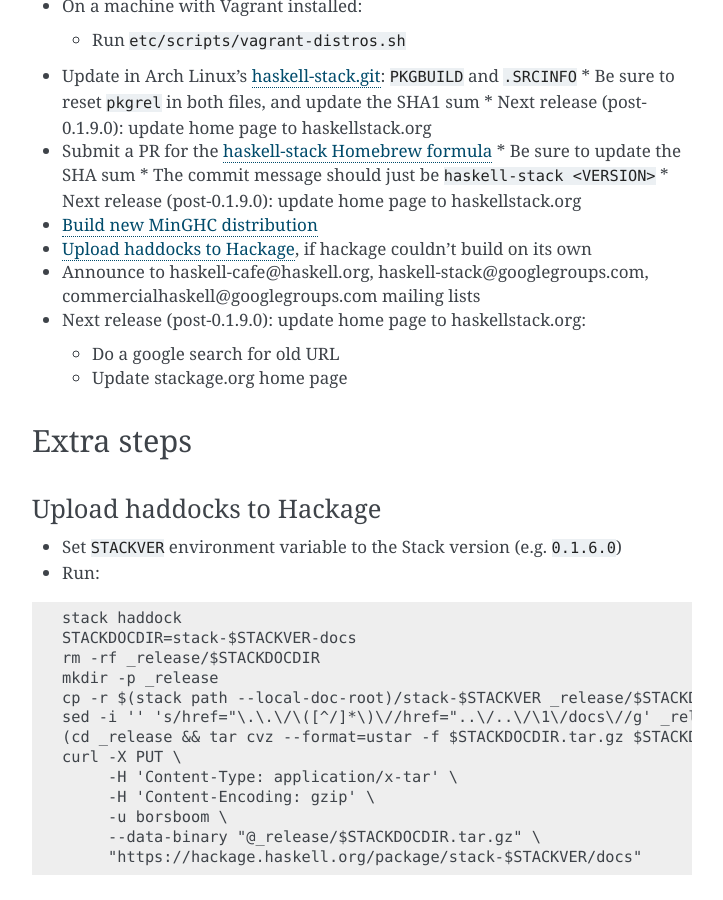
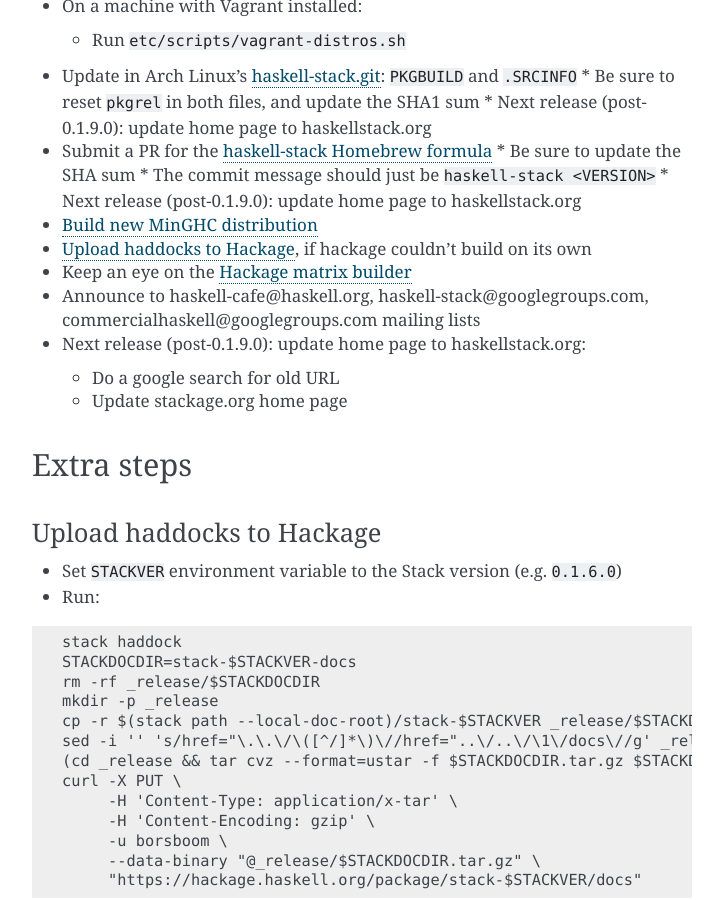
Before and after one commit to commercialhaskell/stack, a Sphinx documentation site: the page built from doc/MAINTAINER_GUIDE.md, in a window 1280 px wide and 900 px high, scrolled down 2076 px. Shown: the whole window, without its empty margins (388-1111 px from the left). Built offline with Sphinx 7.4.7, drawn with Linux system fonts in a browser that asks for light colours.

Commit message:
doc/MAINTAINER_GUIDE: update

```diff
--- a/doc/MAINTAINER_GUIDE.md
+++ b/doc/MAINTAINER_GUIDE.md
@@ -111,6 +111,9 @@
 * [Upload haddocks to Hackage](#upload-haddocks-to-hackage), if hackage couldn't
   build on its own
 
+* Keep an eye on the
+  [Hackage matrix builder](http://matrix.hackage.haskell.org/package/stack)
+
 * Announce to haskell-cafe@haskell.org, haskell-stack@googlegroups.com,
   commercialhaskell@googlegroups.com mailing lists
 
```
